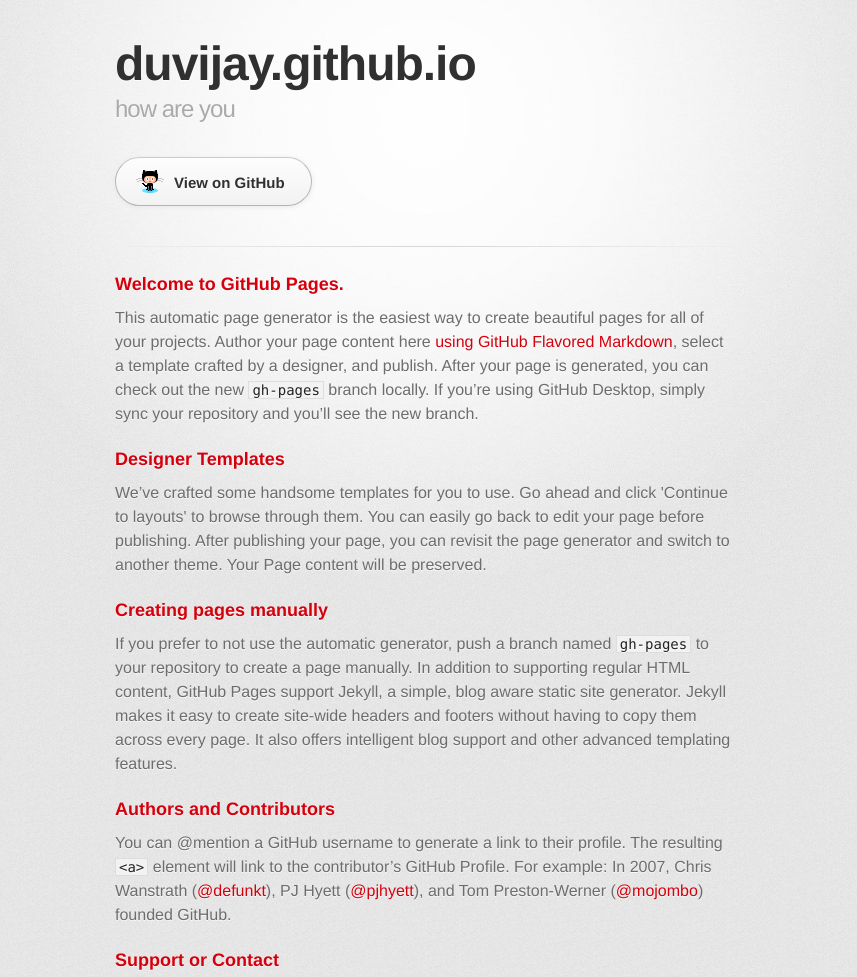
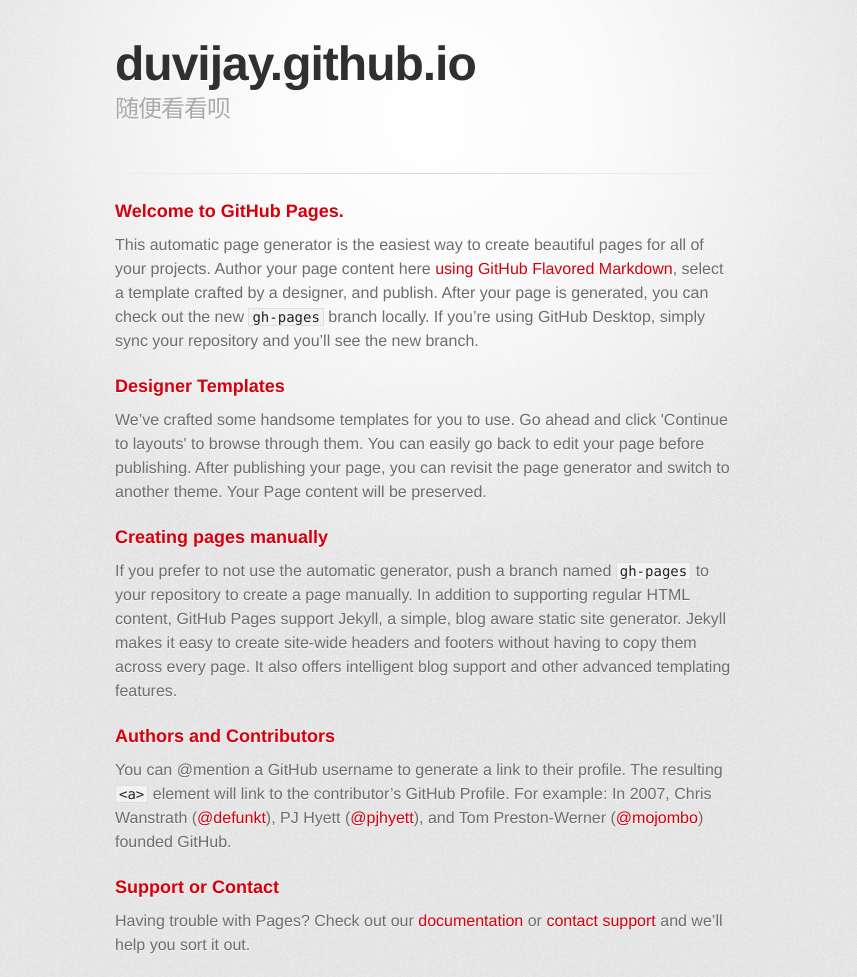
Before and after one commit to DuVijay/DuVijay.github.io, a plain HTML site: page index.html in a window 1280 px wide. Shown: the top 977 px of the page, without its empty margins (215-1072 px from the left). Drawn offline with Linux system fonts and the light colour scheme; a web font is replaced by a local one.

Commit message:
Update index.html

```diff
--- a/index.html
+++ b/index.html
@@ -19,12 +19,8 @@
 
         <header>
           <h1>duvijay.github.io</h1>
-          <h2>how are you</h2>
+          <h2>随便看看呗</h2>
         </header>
-
-        <section id="downloads" class="clearfix">
-          <a href="https://github.com/DuVijay" id="view-on-github" class="button"><span>View on GitHub</span></a>
-        </section>
 
         <hr>
 
```
